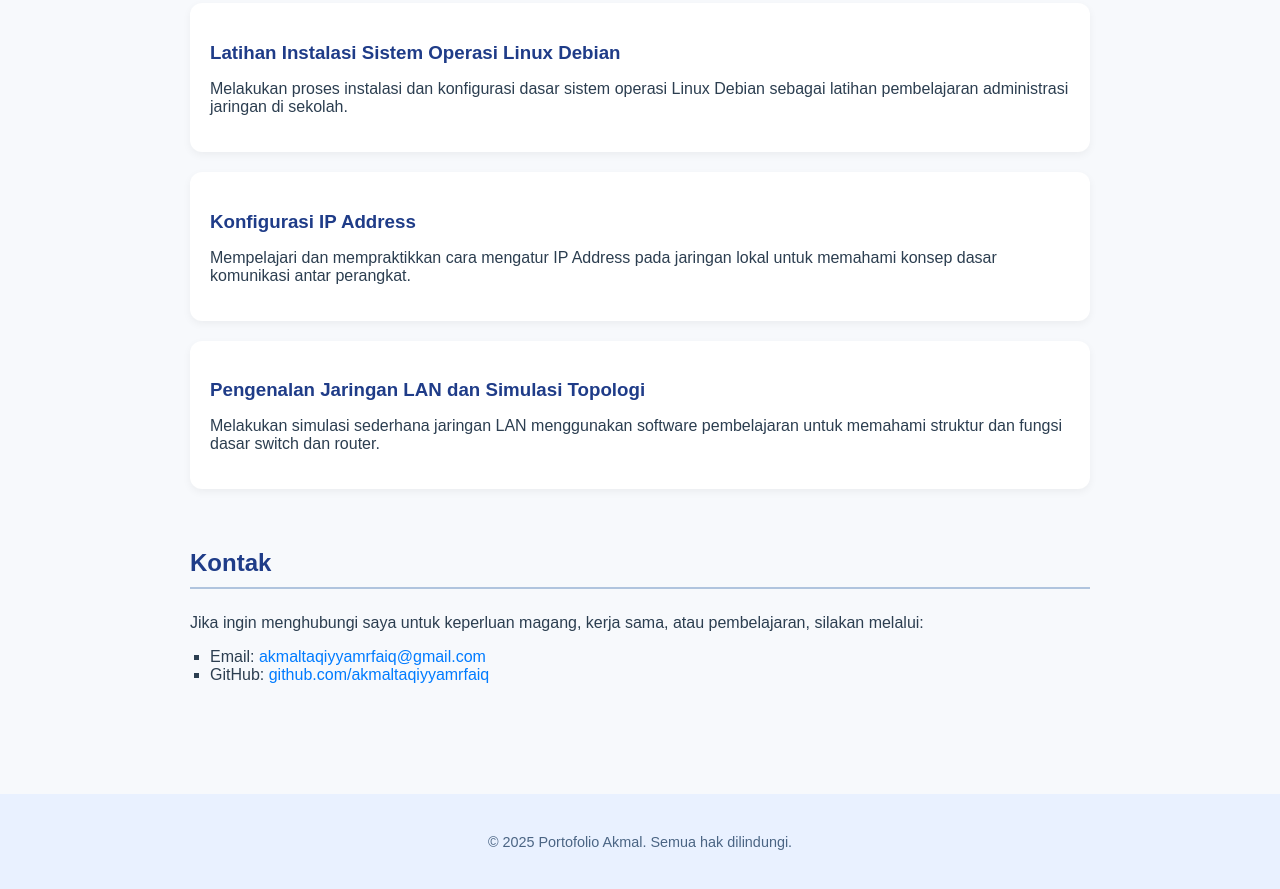
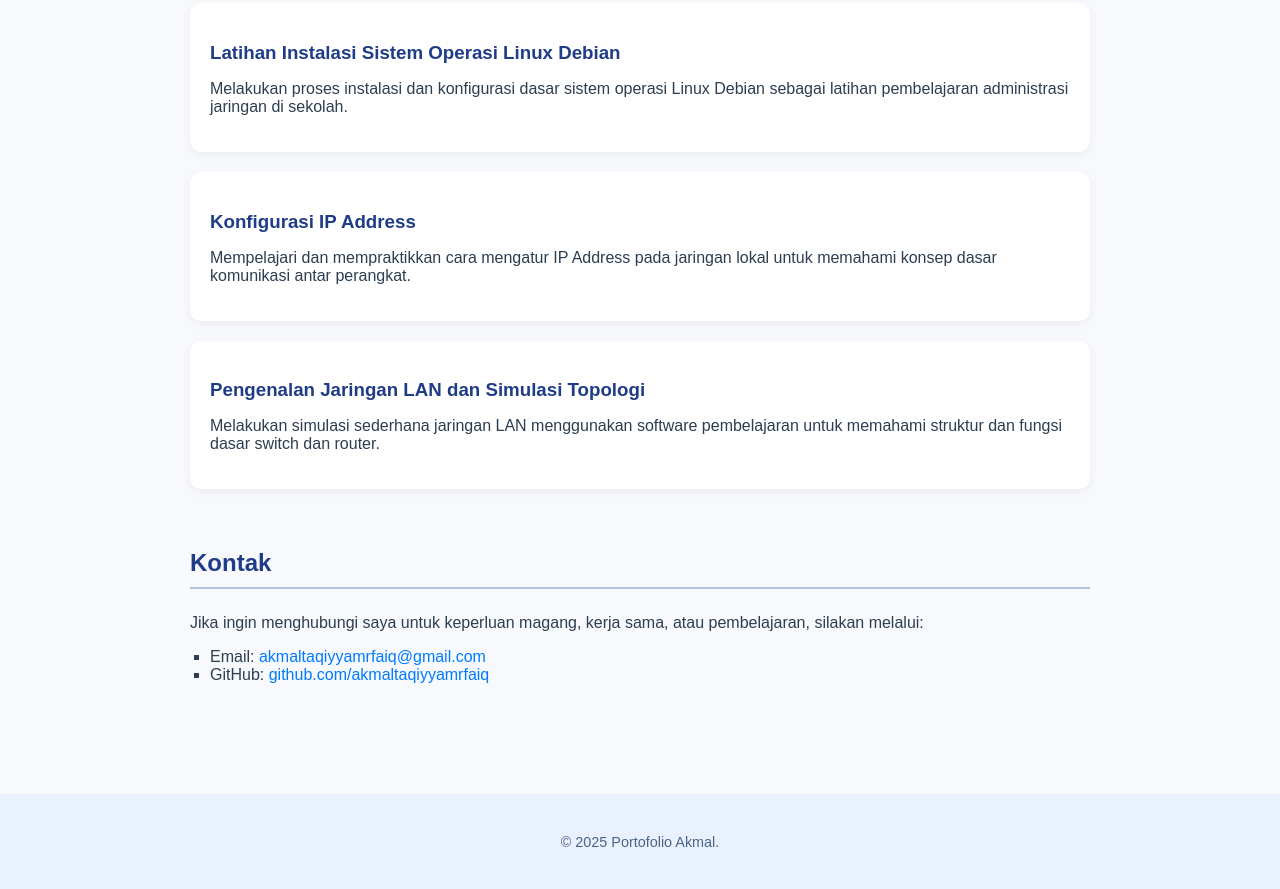
Before and after one commit to akmaltaqiyyamrfaiq-rgb/akmaltaqiyyamrfaiq.github.io, a plain HTML site: page index.html in a window 1280 px wide. Shown: the part 860-1749 px from the top of the page. Drawn offline with Linux system fonts and the light colour scheme.

Commit message:
Update index.html

```diff
--- a/index.html
+++ b/index.html
@@ -85,7 +85,7 @@
   </main>
 
   <footer>
-    <p>© 2025 Portofolio Akmal. Semua hak dilindungi.</p>
+    <p>© 2025 Portofolio Akmal.</p>
   </footer>
 
   <!-- Tombol Kembali ke Atas -->
```
